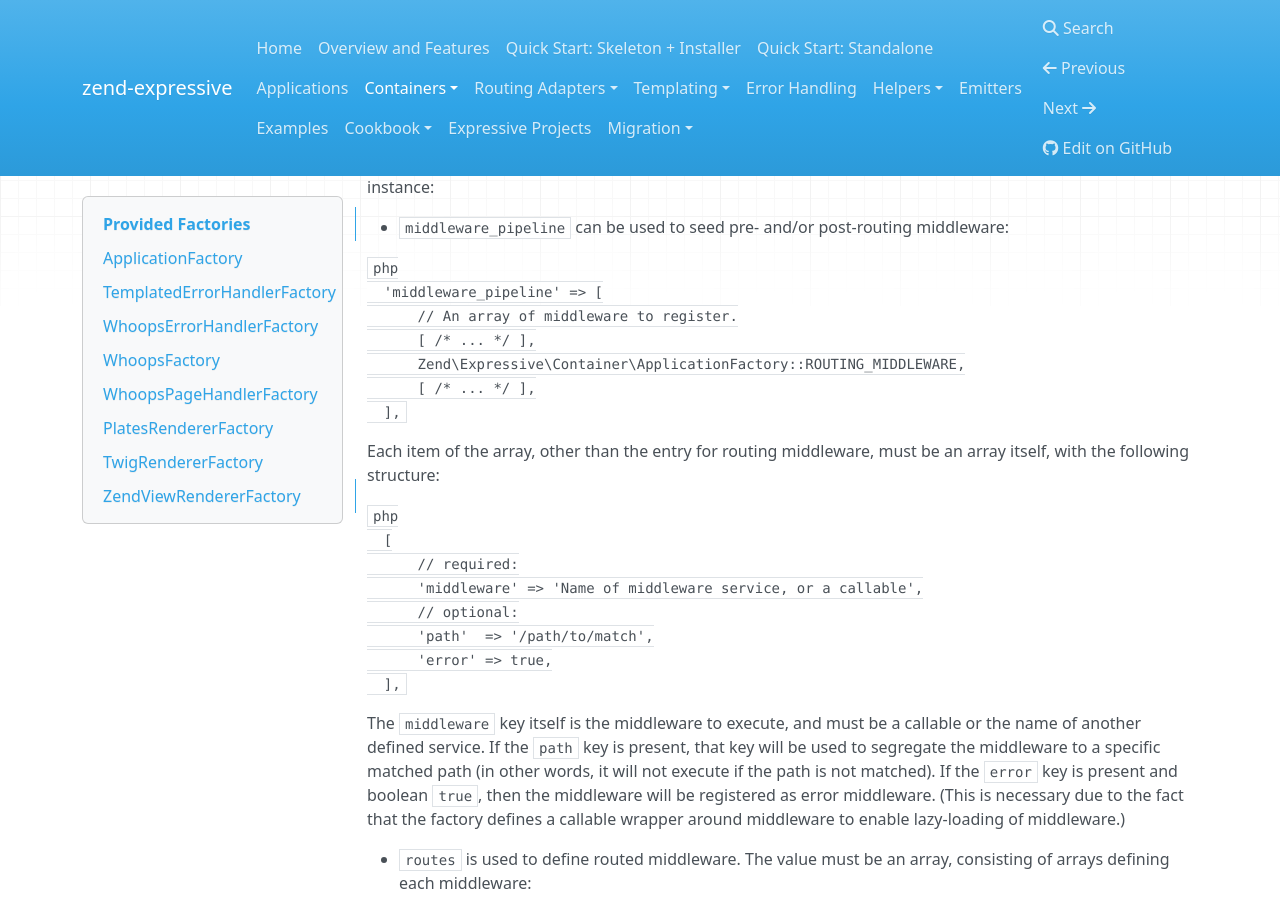
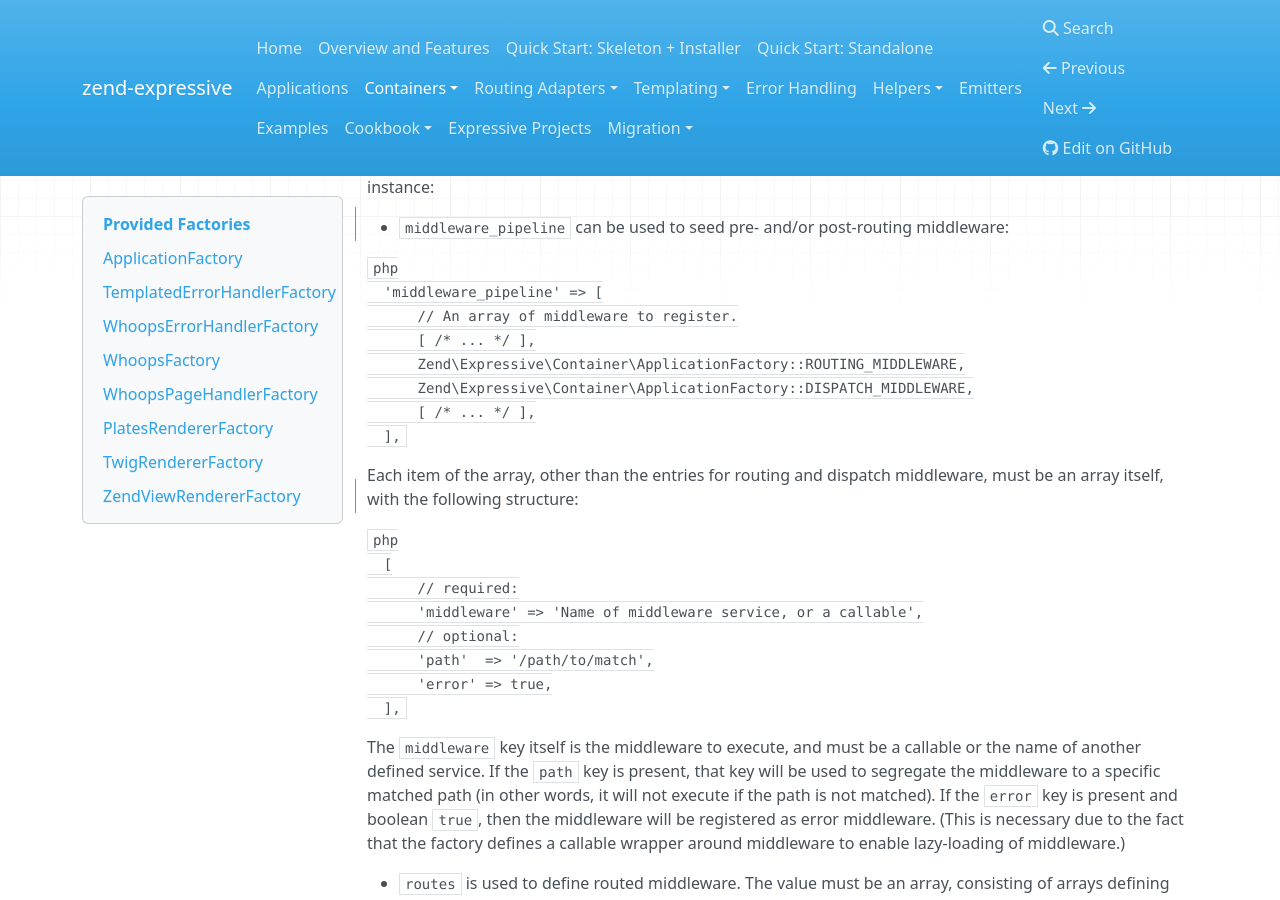
Before and after one commit to zendframework/zend-expressive, an MkDocs documentation site: the page built from doc/book/container/factories.md, in a window 1280 px wide and 900 px high, scrolled down 718 px. Built offline with MkDocs 1.6.1, drawn with Linux system fonts in a browser that asks for light colours; nearby versions of some CDN libraries; old or Windows-style settings are respelled for this version of MkDocs.

Commit message:
Incorporated feedbacy from @danizord

````diff
--- a/doc/book/container/factories.md
+++ b/doc/book/container/factories.md
@@ -42,12 +42,13 @@
       // An array of middleware to register.
       [ /* ... */ ],
       Zend\Expressive\Container\ApplicationFactory::ROUTING_MIDDLEWARE,
+      Zend\Expressive\Container\ApplicationFactory::DISPATCH_MIDDLEWARE,
       [ /* ... */ ],
   ],
   ```
 
-  Each item of the array, other than the entry for routing middleware, must be
-  an array itself, with the following structure:
+  Each item of the array, other than the entries for routing and dispatch
+  middleware, must be an array itself, with the following structure:
 
   ```php
   [
````
Also changed, not shown: doc/book/application.md (+1 -1 lines), doc/book/cookbook/custom-404-page-handling.md (+2 -2 lines).
